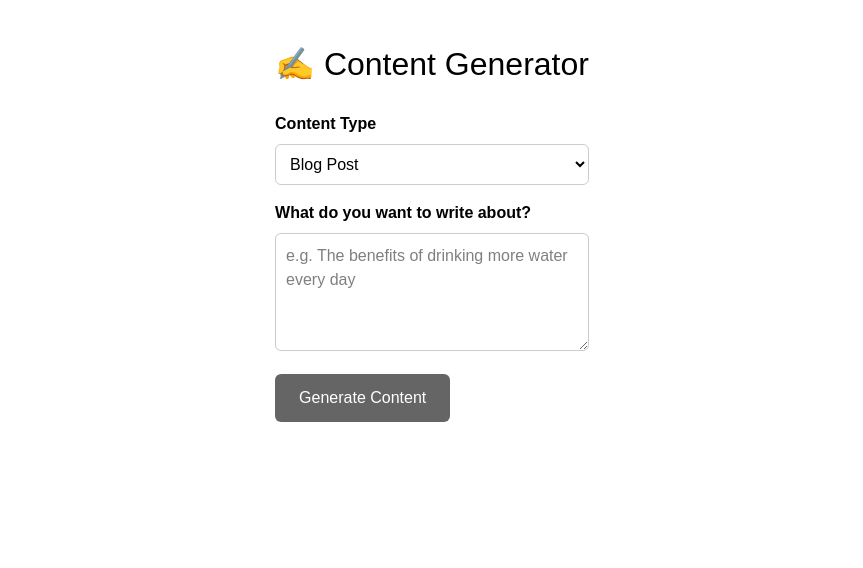
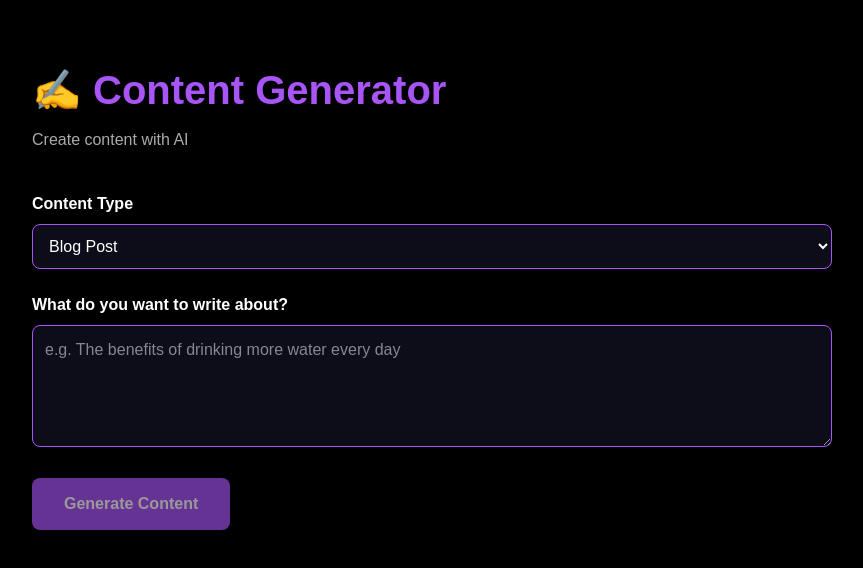
Before and after one commit to anthony8565/aispace, a Next.js app: page /content in a window 1280 px wide. Shown: the top 568 px of the page, without its empty margins (208-1071 px from the left). Built offline with nearby package versions, Linux system fonts and the light colour scheme.

Commit message:
Match content page to homepage dark purple theme

```diff
--- a/app/content/page.tsx
+++ b/app/content/page.tsx
@@ -34,28 +34,54 @@ export default function ContentPage() {
   }
 
   return (
-    <main style={{ maxWidth: '800px', margin: '0 auto', padding: '40px 20px', color: '#000000' }}>
-      <h1 style={{ fontSize: '2rem', marginBottom: '24px', color: '#000000' }}>
+    <main style={{
+      minHeight: '100vh',
+      backgroundColor: '#000000',
+      color: '#ffffff',
+      padding: '60px 20px',
+    }}>
+      <div style={{ maxWidth: '800px', margin: '0 auto' }}>
+
+        <h1 style={{
+          fontSize: '2.5rem',
+          fontWeight: 'bold',
+          color: '#a855f7',
+          marginBottom: '8px',
+        }}>
           ✍️ Content Generator
         </h1>
+        <p style={{ color: '#aaaaaa', marginBottom: '40px', fontSize: '1rem' }}>
+          Create content with AI
+        </p>
 
-      <div style={{ marginBottom: '16px' }}>
-        <label style={{ display: 'block', marginBottom: '8px', fontWeight: 'bold', color: '#000000' }}>
+        {/* Content Type */}
+        <div style={{ marginBottom: '24px' }}>
+          <label style={{ display: 'block', marginBottom: '8px', fontWeight: 'bold', color: '#ffffff' }}>
             Content Type
           </label>
           <select
             value={type}
             onChange={(e) => setType(e.target.value)}
-          style={{ width: '100%', padding: '10px', fontSize: '1rem', borderRadius: '6px', border: '1px solid #ccc', color: '#000000', background: '#ffffff' }}
+            style={{
+              width: '100%',
+              padding: '12px',
+              fontSize: '1rem',
+              borderRadius: '8px',
+              border: '1px solid #a855f7',
+              backgroundColor: '#0d0d1a',
+              color: '#ffffff',
+              outline: 'none',
+            }}
           >
             {contentTypes.map((t) => (
-            <option key={t} value={t}>{t}</option>
+              <option key={t} value={t} style={{ backgroundColor: '#0d0d1a' }}>{t}</option>
             ))}
           </select>
         </div>
 
-      <div style={{ marginBottom: '16px' }}>
-        <label style={{ display: 'block', marginBottom: '8px', fontWeight: 'bold', color: '#000000' }}>
+        {/* Prompt */}
+        <div style={{ marginBottom: '24px' }}>
+          <label style={{ display: 'block', marginBottom: '8px', fontWeight: 'bold', color: '#ffffff' }}>
             What do you want to write about?
           </label>
           <textarea
@@ -63,32 +89,57 @@ export default function ContentPage() {
             onChange={(e) => setPrompt(e.target.value)}
             placeholder="e.g. The benefits of drinking more water every day"
             rows={4}
-          style={{ width: '100%', padding: '10px', fontSize: '1rem', borderRadius: '6px', border: '1px solid #ccc', color: '#000000', background: '#ffffff' }}
+            style={{
+              width: '100%',
+              padding: '12px',
+              fontSize: '1rem',
+              borderRadius: '8px',
+              border: '1px solid #a855f7',
+              backgroundColor: '#0d0d1a',
+              color: '#ffffff',
+              outline: 'none',
+              resize: 'vertical',
+            }}
           />
         </div>
 
+        {/* Button */}
         <button
           onClick={handleGenerate}
           disabled={loading || !prompt}
           style={{
-          backgroundColor: '#000000',
+            backgroundColor: '#a855f7',
             color: '#ffffff',
-          padding: '12px 24px',
+            padding: '14px 32px',
             fontSize: '1rem',
-          borderRadius: '6px',
+            fontWeight: 'bold',
+            borderRadius: '8px',
             border: 'none',
-          cursor: loading ? 'not-allowed' : 'pointer',
+            cursor: loading || !prompt ? 'not-allowed' : 'pointer',
             opacity: loading || !prompt ? 0.6 : 1,
+            transition: 'opacity 0.2s',
           }}
         >
           {loading ? 'Generating...' : 'Generate Content'}
         </button>
 
+        {/* Result */}
         {result && (
-        <div style={{ marginTop: '40px', padding: '24px', background: '#ffffff', borderRadius: '8px', border: '1px solid #ccc', color: '#000000' }}>
+          <div style={{
+            marginTop: '40px',
+            padding: '28px',
+            backgroundColor: '#0d0d1a',
+            borderRadius: '12px',
+            border: '1px solid #a855f7',
+            color: '#ffffff',
+            lineHeight: '1.8',
+            fontSize: '1rem',
+          }}>
             <ReactMarkdown>{result}</ReactMarkdown>
           </div>
         )}
+
+      </div>
     </main>
   )
 }
```
Lines whose indentation alone changed are shown as unchanged.
